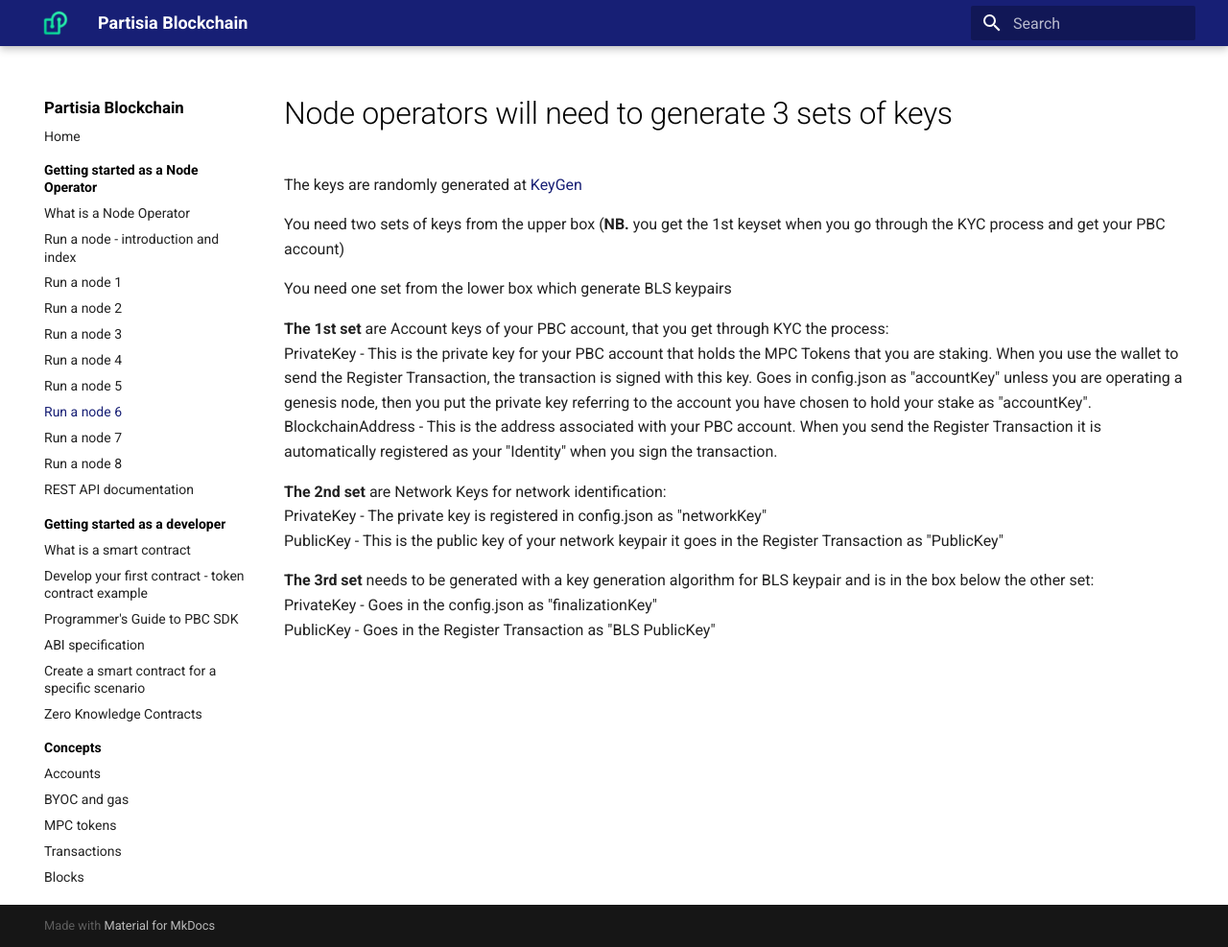
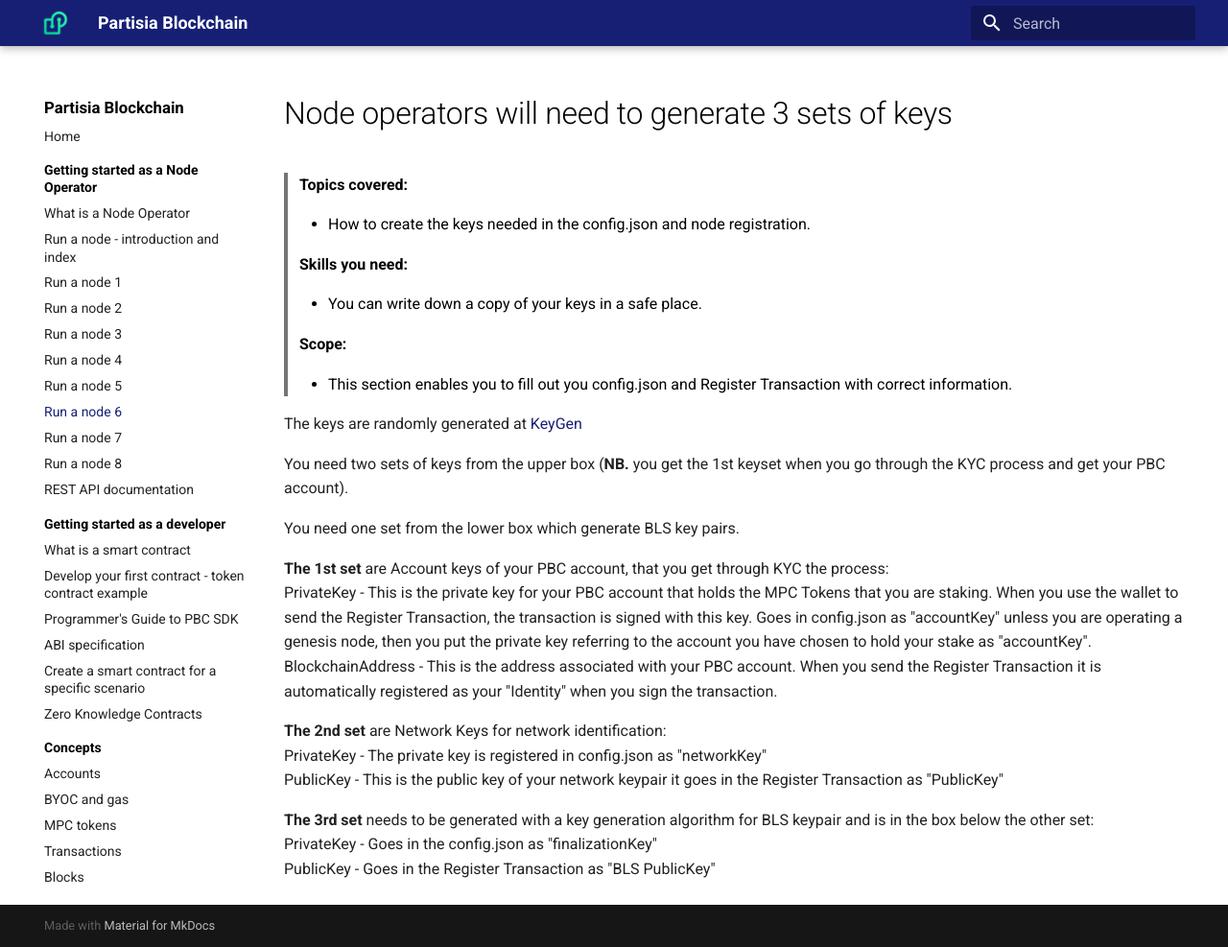
Before and after one commit to 0xSero/partisia-docs, an MkDocs documentation site: the page built from docs/operator-6-keys.md, in a window 1280 px wide and 987 px high. Shown: the whole window at 96% size. Built offline with MkDocs 1.6.1 and Material for MkDocs 9.7.7, drawn with Linux system fonts in a browser that asks for light colours; a script that is not in the unit is left out.

Commit message:
Addition

```diff
--- a/docs/operator-6-keys.md
+++ b/docs/operator-6-keys.md
@@ -1,15 +1,22 @@
 # Node operators will need to generate 3 sets of keys
 
-
+>**Topics covered:**
+>
+> - How to create the keys needed in the config.json and node registration.
+>
+>**Skills you need:**
+>
+> - You can write down a copy of your keys in a safe place.
+>
+>**Scope:**
+>
+> - This section enables you to fill out you config.json and Register Transaction with correct information.
 
 The keys are randomly generated at [KeyGen](https://dashboard.partisiablockchain.com/keygen)
 
-You need two sets of keys from the upper box (**NB.** you get the 1st keyset when you go through the KYC process and get your PBC account)
+You need two sets of keys from the upper box (**NB.** you get the 1st keyset when you go through the KYC process and get your PBC account).
 
-You need one set from the lower box which generate BLS keypairs
-
-
-
+You need one set from the lower box which generate BLS key pairs.
 
 **The 1st set**  are Account keys of your PBC account, that you get through KYC the process:
 PrivateKey - This is the private key for your PBC account that holds the MPC Tokens that you are staking. When you use the wallet to send the Register Transaction, the transaction is signed with this key. Goes in config.json as "accountKey" unless you are operating a genesis node, then you put the private key referring to the account you have chosen to hold your stake as "accountKey".
```
Also changed, not shown: docs/operator-3-vps.md (+13 -0 lines), docs/operator-4-security.md (+13 -0 lines).
